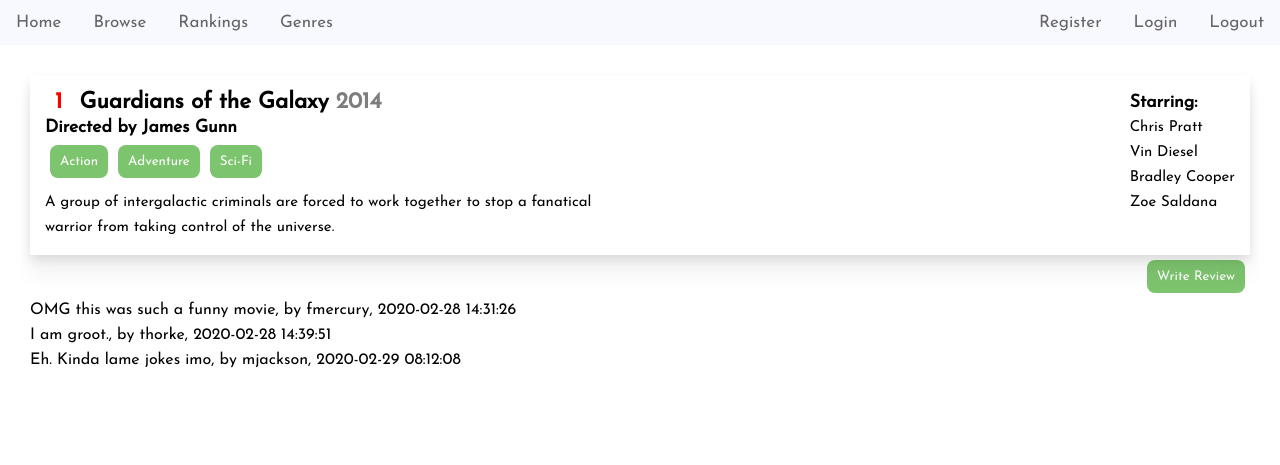
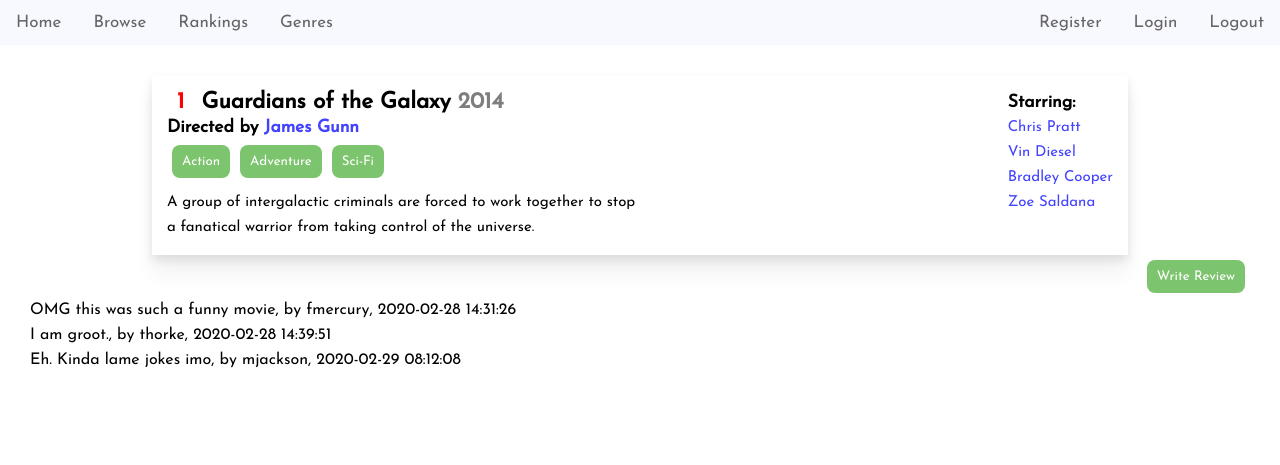
Before and after one commit to juspinas/movie-browser, a Flask app: page /movie_page?movie_id=1 in a window 1280 px wide. Shown: the part 105-570 px from the top of the page. Run offline with Flask 2, Linux system fonts and the light colour scheme.

Commit message:
Ability to click director and actor names on movie page

```diff
--- a/mbrowser/movies/movies.py
+++ b/mbrowser/movies/movies.py
@@ -300,6 +300,8 @@
         title=movie['title'],
         movie=movie,
         genre_urls=utilities.get_genres_and_urls(),
+        director_urls=utilities.get_directors_and_urls(),
+        actor_urls=utilities.get_actors_and_urls(),
         # movie_urls=utilities.get_movie_urls(),
     )
 
--- a/mbrowser/static/css/main.css
+++ b/mbrowser/static/css/main.css
@@ -197,6 +197,11 @@
   grid-gap: 1em;
 }
 
+#movie_page_container {
+  width: 80%;
+  margin: auto;
+}
+
 .movie_card {
   font-size: 15px;
   padding: 1em;
@@ -206,9 +211,10 @@
     0 20px 20px rgba(0, 0, 0, 0.05);
   cursor: pointer;
 }
-/* #movie_page_card {
 
-} */
+#movie_page_card {
+  cursor: default;
+}
 
 /* ____________________________________________ */
 .genre_button_container {
@@ -279,6 +285,24 @@
 
 .year-text {
   opacity: 50%;
+}
+.director-text {
+  color: rgb(66, 66, 255);
+  cursor: pointer;
+}
+.actor-text {
+  color: rgb(66, 66, 255);
+  cursor: pointer;
+}
+.director-text:hover {
+  background-color: #ddd;
+  color: black;
+  text-decoration-line: underline;
+}
+.actor-text:hover {
+  background-color: #ddd;
+  color: black;
+  text-decoration-line: underline;
 }
 
 form {
--- a/mbrowser/templates/movies/movie_page.html
+++ b/mbrowser/templates/movies/movie_page.html
@@ -5,19 +5,19 @@
     <!-- <header id="article-header">
         <h1>{{ movie.title }}</h1>
     </header> -->
-    <div class="movies_container">
+    <div id="movie_page_container" class="movies_container">
         <div id='movie_page_card' class="movie_card">
             <div style="float:right">
                 <h3>Starring:</h3>
                 <ul>
                     {% for actor in movie.actors %}
-                    <li>{{ actor.name }}</li>
+                    <li class="actor-text" onclick="location.href='{{ actor_urls[actor.name] }}'">{{ actor.name }}</li>
                     {% endfor %}
                 </ul>
             </div>
             <h2><span class='rank'>{{movie.movie_id}}</span> {{movie.title}} <span class='year-text'>{{movie.release_year}}</span></h2>
             {% for director in movie.directors %}
-            <h3>Directed by {{ director.name }}</h3>
+            <h3>Directed by <span class='director-text' onclick="location.href='{{ director_urls[director.name] }}'">{{ director.name }}</span></h3>
             {% endfor %}
             <!-- <h3 class='year-text'></h3> -->
             <div style="float:left">
```
Also changed, not shown: tests/conftest.py (+18 -0 lines), tests/e2e/test_web_app.py (+72 -71 lines).
